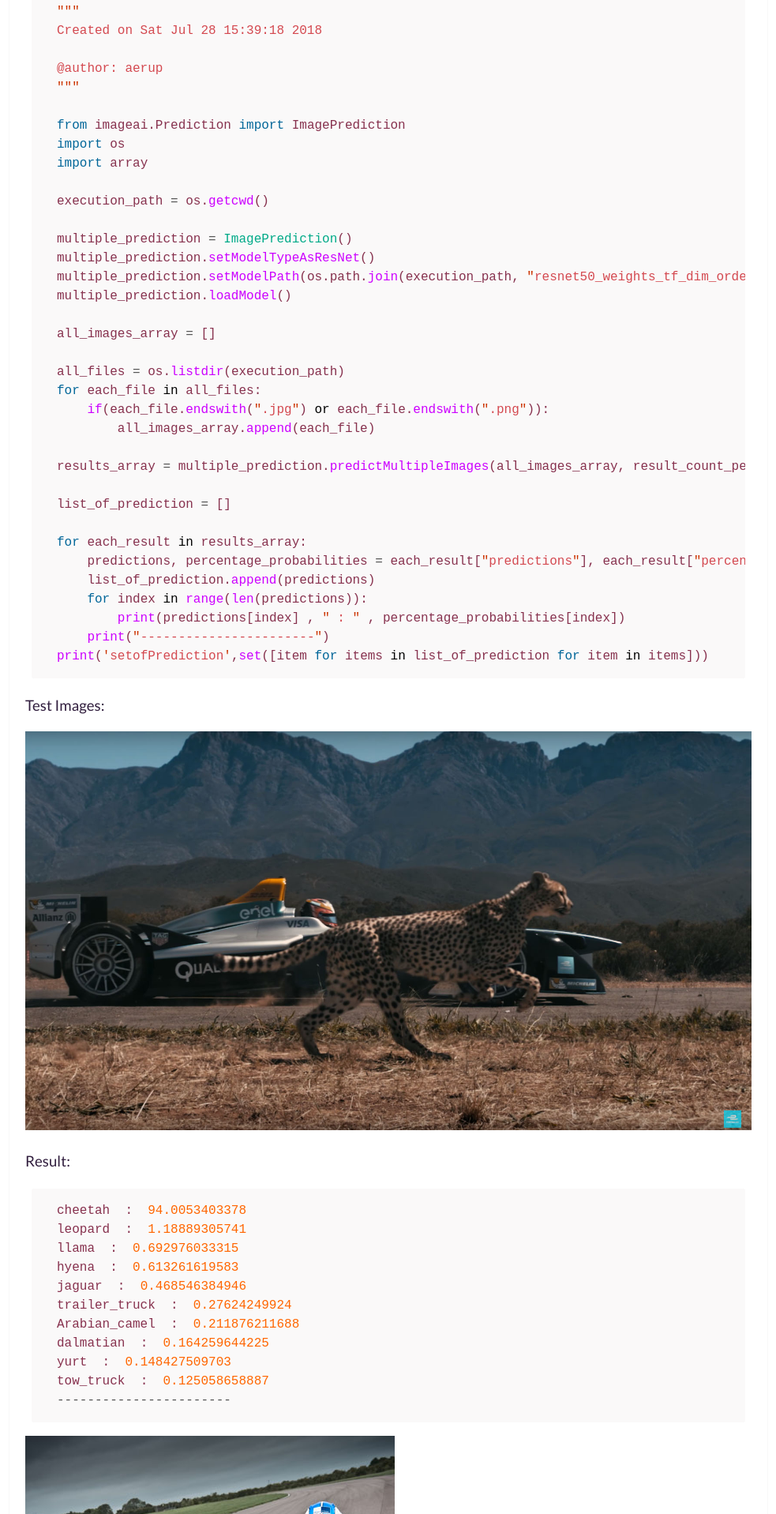
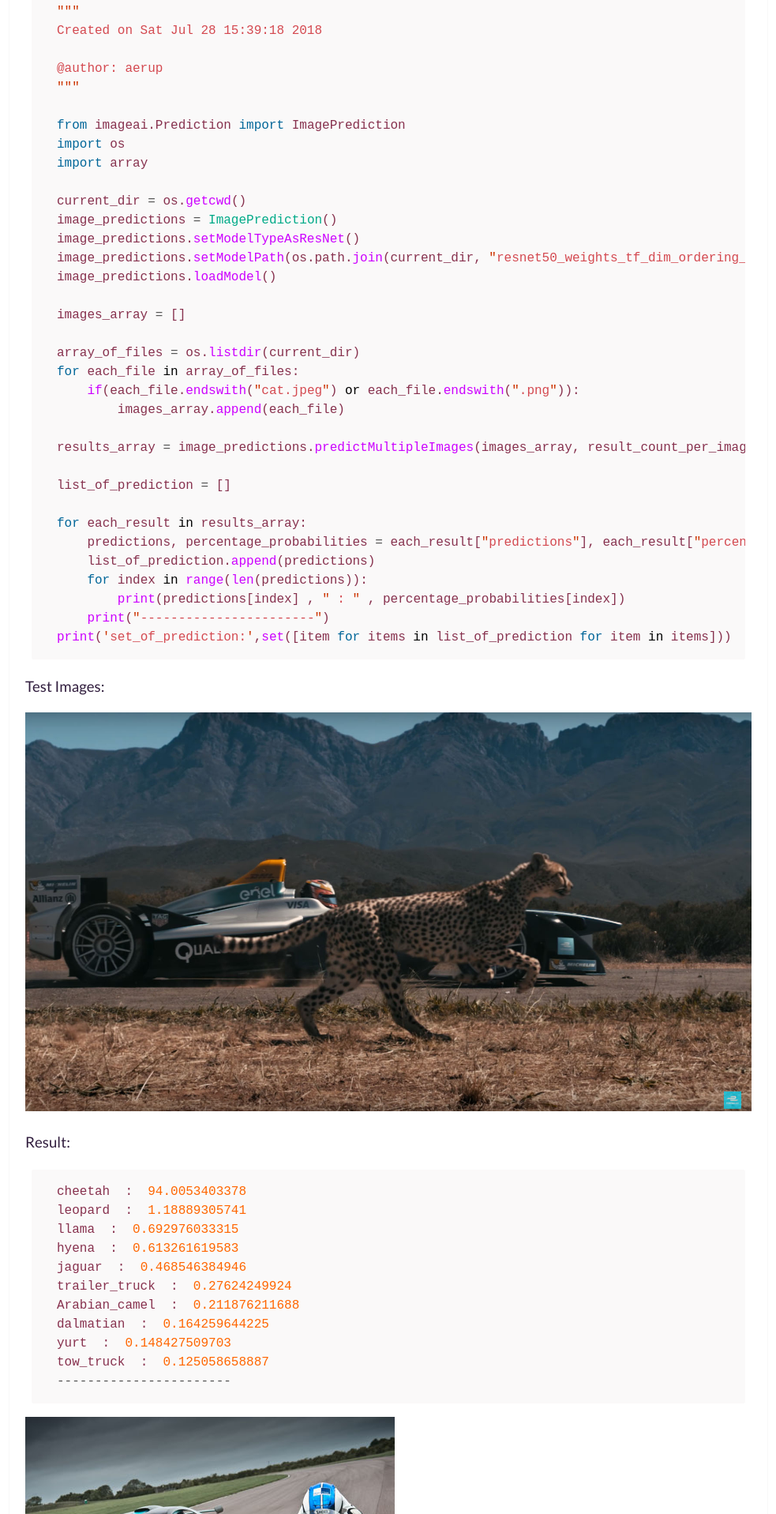
Before and after one commit to avinasherupaka/techsavi.blog, a Jekyll site: the page built from _posts/2018-07-28-Multiple-Image-Detection-Analysis-Under-50-Lines.markdown, in a window 1280 px wide. Shown: the part 2796-4713 px from the top of the page at 79% size, without its empty margins (148-1131 px from the left). Built offline with Jekyll 4.4.1, drawn with Linux system fonts in a browser that asks for light colours.

Commit message:
Image detection Complete 1

````diff
--- a/_posts/2018-07-28-Multiple-Image-Detection-Analysis-Under-50-Lines.markdown
+++ b/_posts/2018-07-28-Multiple-Image-Detection-Analysis-Under-50-Lines.markdown
@@ -80,21 +80,20 @@ from imageai.Prediction import ImagePrediction
 import os
 import array
 
-execution_path = os.getcwd()
+current_dir = os.getcwd()
+image_predictions = ImagePrediction()
+image_predictions.setModelTypeAsResNet()
+image_predictions.setModelPath(os.path.join(current_dir, "resnet50_weights_tf_dim_ordering_tf_kernels.h5"))
+image_predictions.loadModel()
 
-multiple_prediction = ImagePrediction()
-multiple_prediction.setModelTypeAsResNet()
-multiple_prediction.setModelPath(os.path.join(execution_path, "resnet50_weights_tf_dim_ordering_tf_kernels.h5"))
-multiple_prediction.loadModel()
+images_array = []
 
-all_images_array = []
+array_of_files = os.listdir(current_dir)
+for each_file in array_of_files:
+    if(each_file.endswith("cat.jpeg") or each_file.endswith(".png")):
+        images_array.append(each_file)
 
-all_files = os.listdir(execution_path)
-for each_file in all_files:
-    if(each_file.endswith(".jpg") or each_file.endswith(".png")):
-        all_images_array.append(each_file)
-
-results_array = multiple_prediction.predictMultipleImages(all_images_array, result_count_per_image=10)
+results_array = image_predictions.predictMultipleImages(images_array, result_count_per_image=10)
 
 list_of_prediction = []
 
@@ -104,7 +103,7 @@ for each_result in results_array:
     for index in range(len(predictions)):
         print(predictions[index] , " : " , percentage_probabilities[index])
     print("-----------------------")
-print('setofPrediction',set([item for items in list_of_prediction for item in items]))
+print('set_of_prediction:',set([item for items in list_of_prediction for item in items]))
 ```
 
 ### Test Images:
````
Also changed, not shown: 1 other file.
